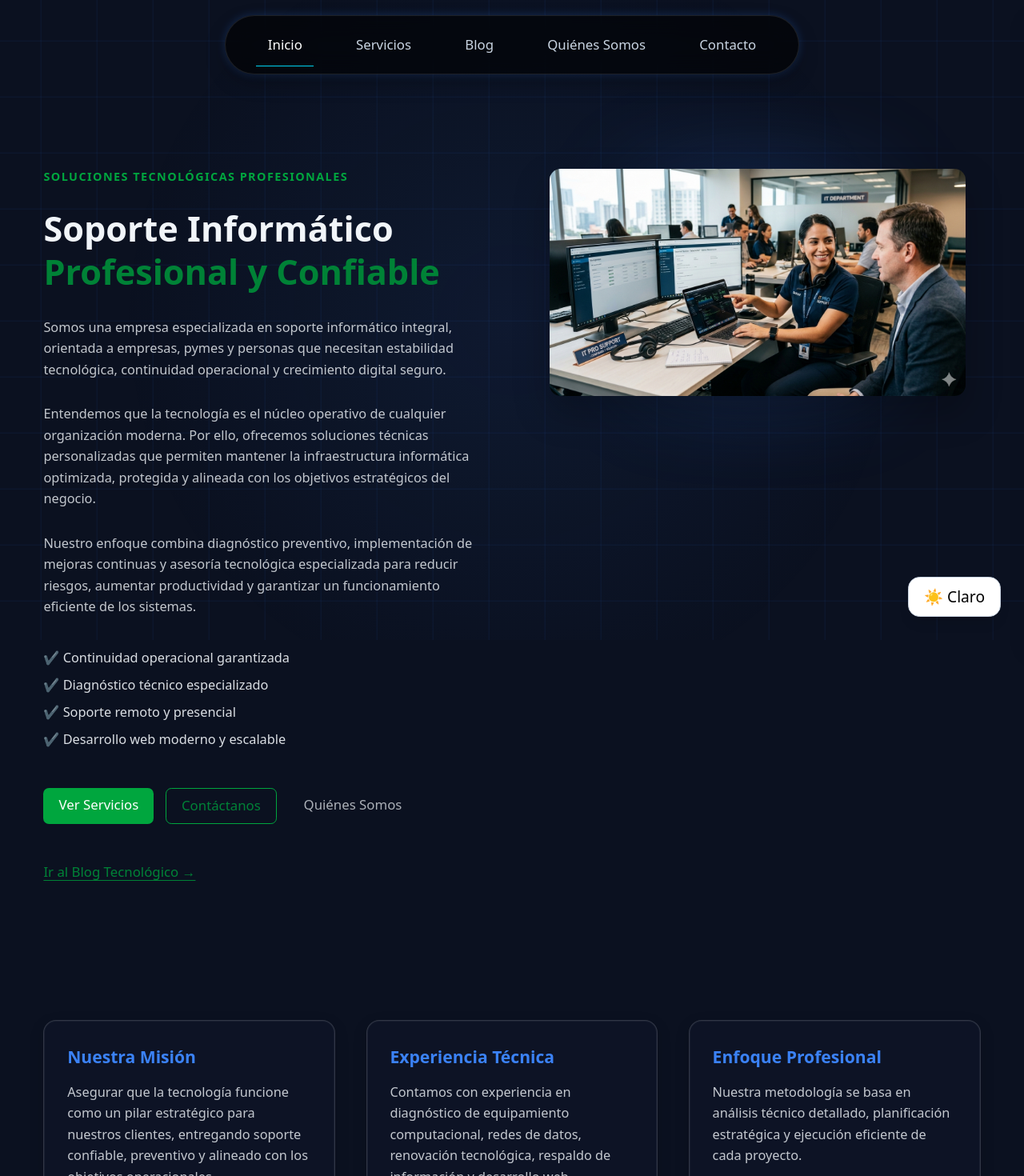
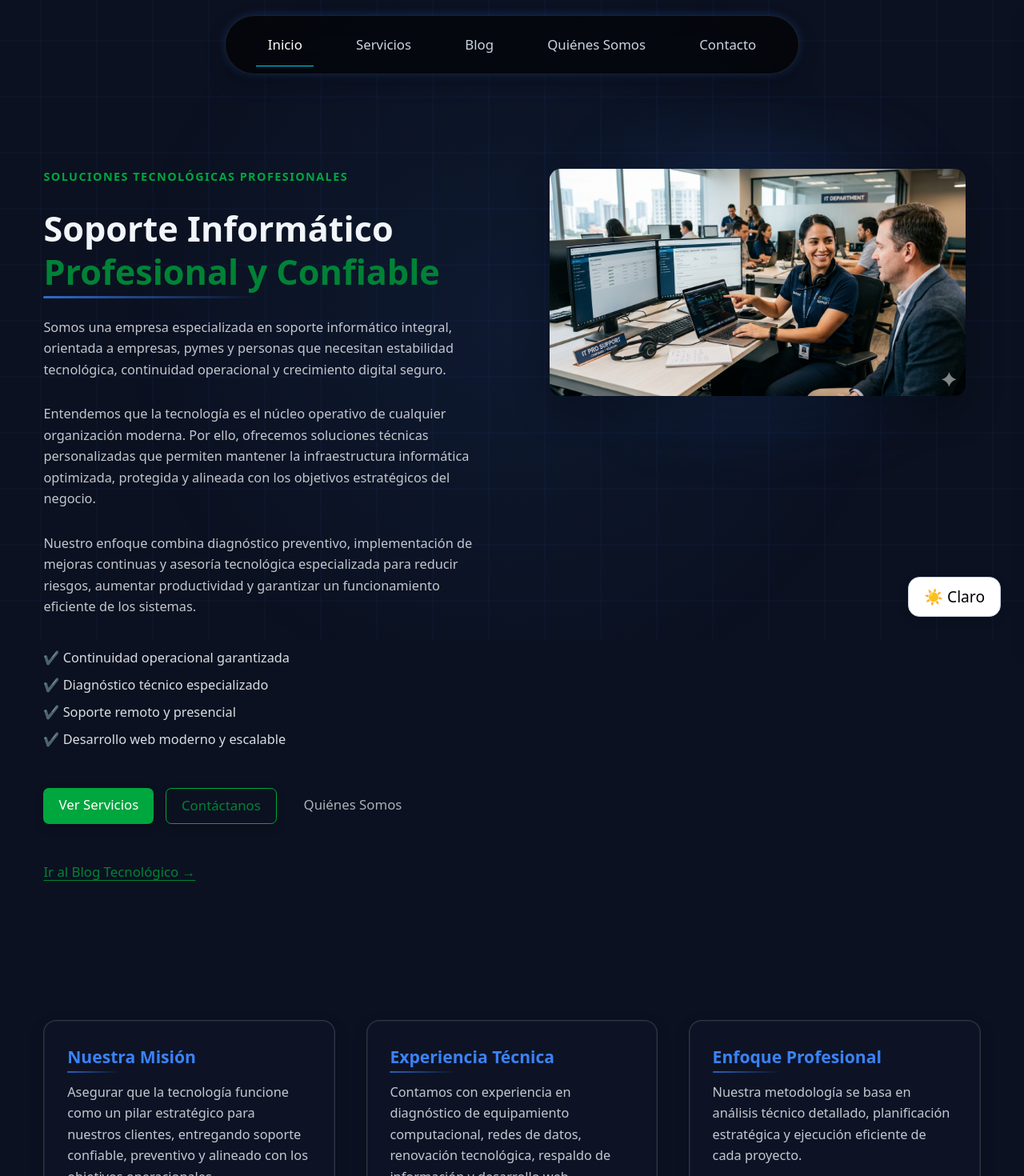
Before and after one commit to Rodrigo-Soporte/soporteinformaticoccp, a Next.js app: page / in a window 1280 px wide. Shown: the top 1470 px of the page at 80% size. Built offline with nearby package versions, Linux system fonts and the light colour scheme.

Commit message:
actualizacion 05/03/2026 agregue subrayados

```diff
--- a/app/globals.css
+++ b/app/globals.css
@@ -128,14 +128,101 @@ CARDS
 }
 
 /* =========================
-TÍTULOS
+SUBRAYADOS TECNOLÓGICOS
 ========================= */
 
 .section-title-tech {
+  position: relative;
+  display: inline-block;
+
   font-size: 1.1rem;
   font-weight: 600;
+
   margin-bottom: 0.8rem;
+
   color: var(--accent-primary);
+}
+
+.section-title-tech::after {
+  content: "";
+
+  position: absolute;
+  left: 0;
+  bottom: -4px;
+
+  width: 40%;
+  height: 2px;
+
+  background: linear-gradient(
+    90deg,
+    var(--accent-primary),
+    transparent
+  );
+
+  border-radius: 2px;
+
+  opacity: 0.7;
+
+  transition: width 0.35s ease, opacity 0.35s ease;
+}
+
+.section-title-tech:hover::after {
+  width: 80%;
+  opacity: 1;
+}
+
+/* =========================
+SUBRAYADO HERO H1
+========================= */
+
+h1 {
+  position: relative;
+  display: inline-block;
+}
+
+h1::after {
+  content: "";
+
+  position: absolute;
+  left: 0;
+  bottom: -6px;
+
+  width: 55%;
+  height: 3px;
+
+  background: linear-gradient(
+    90deg,
+    var(--accent-primary),
+    transparent
+  );
+
+  border-radius: 3px;
+
+  opacity: 0.8;
+}
+
+/* =========================
+BOTONES TECNOLÓGICOS
+========================= */
+
+button,
+a[class*="bg-"],
+a[class*="border"] {
+
+  transition: all 0.35s ease;
+
+  box-shadow: 0 4px 12px rgba(0,0,0,0.15);
+}
+
+button:hover,
+a[class*="bg-"]:hover,
+a[class*="border"]:hover {
+
+  transform: translateY(-2px);
+
+  box-shadow:
+    0 10px 22px rgba(0,0,0,0.25),
+    0 0 12px var(--accent-soft);
 }
 
 /* =========================
@@ -152,7 +239,7 @@ NAVBAR GLOW
 }
 
 /* =========================
-HERO IMAGE GLOW
+HERO IMAGE
 ========================= */
 
 .hero-image-wrapper {
```
